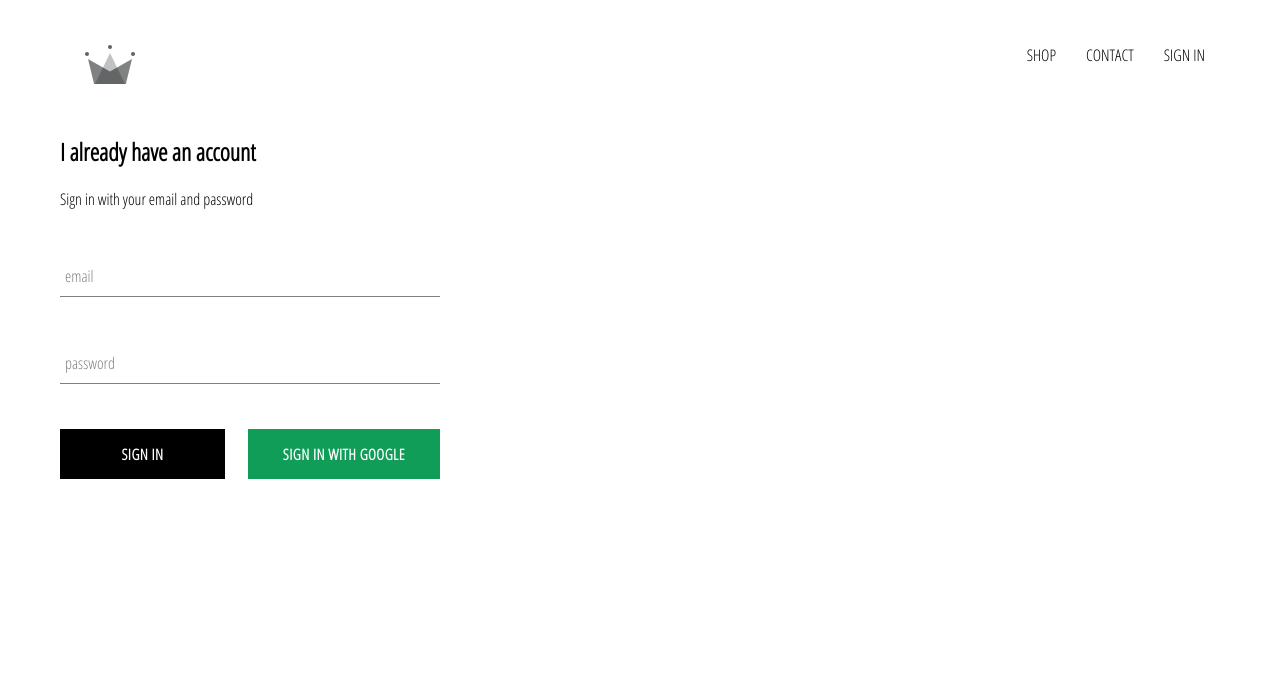
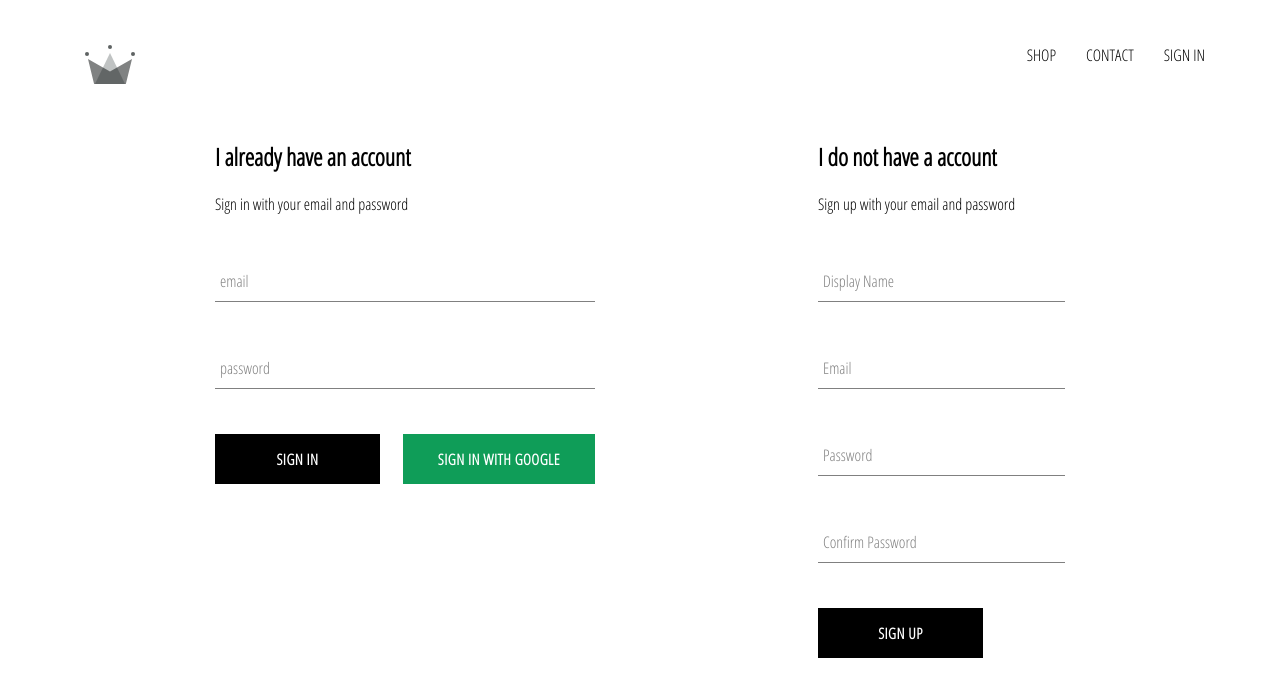
Before and after one commit to vjsravan/jay-clothing, a React (Create React App) app: page /signin in a window 1280 px wide. Shown: the top 696 px of the page. Built offline with nearby package versions, Linux system fonts and the light colour scheme; no server answers; a web font is replaced by a local one.

Commit message:
implemented firebase utils, included ability to store authenticated users into firestore database

```diff
--- a/src/App.js
+++ b/src/App.js
@@ -6,7 +6,7 @@
 import ShopPage from './pages/shop/shop';
 import Header from './components/header/header';
 import SignInAndSignUpPage from './pages/sign-in-and-sign-up/sign-in-and-sign-up';
-import { auth } from './firebase/firebase.utils';
+import { auth, createUserProfileDocument } from './firebase/firebase.utils';
 
 class App extends React.Component {
   constructor() {
@@ -20,9 +20,23 @@
   unsubscribeFromAuth = null;
 
   componentDidMount() {
-    this.unsubscribeFromAuth = auth.onAuthStateChanged(user => {
-      this.setState({ currentUser: user });
-    })
+    this.unsubscribeFromAuth = auth.onAuthStateChanged(async userAuth => {
+      if (userAuth) {
+        const userRef = await createUserProfileDocument(userAuth);
+
+        userRef.onSnapshot(snapshot => {
+          this.setState({
+            id: snapshot.id,
+            ...snapshot.data()
+          });
+
+          console.log(this.state);
+        });
+      }
+      else {
+        this.setState({currentUser: userAuth});
+      }
+    });
   }
 
   componentWillUnmount() {
--- /dev/null
+++ b/src/components/sign-up/sign-up.jsx
@@ -0,0 +1,97 @@
+import React from   'react';
+
+import FormInput from '../form-input/form-input';
+import CustomButton from '../custom-button/custom-button';
+
+import {auth, createUserProfileDocument} from '../../firebase/firebase.utils';
+
+class SignUp  extends React.Component {
+    constructor() {
+        super();
+
+        this.state = {
+            displayName: '',
+            email: '',
+            password: '',
+            confirmPassword: ''
+        }
+    }
+
+    handleSubmit = async event => {
+        event.preventDefault();
+
+        const {displayName, email, password, confirmPassword} = this.state;
+
+        if(password !== confirmPassword) {
+            alert("passwords don't match");
+            return;
+        }
+
+        try {
+            const {user} = await auth.createUserWithEmailAndPassword(email, password);
+
+            await createUserProfileDocument(user, { displayName });
+            this.setState({
+                displayName: '',
+                email: '',
+                password: '',
+                confirmPassword: ''
+            });
+        } catch (error) {
+            console.error(error);
+        }
+    };
+
+    handleChange = event => {
+        const {name, value } = event.target;
+
+        this.setState({[name]: value});
+    };
+
+    render() {
+        const {displayName, email, password, confirmPassword} = this.state;
+        return(
+            <div className = 'sign-up'>
+                <h2 className='title'> I do not have a account</h2>
+                <span>Sign up with your email and password</span>
+                <form className='sign-up-form' onSubmit={this.handleSubmit} >
+                    <FormInput
+                        type='text'
+                        name='displayName'
+                        value={displayName}
+                        onChange={this.handleChange}
+                        label='Display Name'
+                        required
+                    />
+                    <FormInput
+                        type='email'
+                        name='email'
+                        value={email}
+                        onChange={this.handleChange}
+                        label='Email'
+                        required
+                    />
+                    <FormInput
+                        type='password'
+                        name='password'
+                        value={password}
+                        onChange={this.handleChange}
+                        label='Password'
+                        required
+                    />
+                    <FormInput
+                        type='password'
+                        name='confirmPassword'
+                        value={confirmPassword}
+                        onChange={this.handleChange}
+                        label='Confirm Password'
+                        required
+                    />
+                    <CustomButton type='submit'>Sign Up</CustomButton>
+                </form>
+            </div>
+        )
+    }
+}
+
+export default SignUp;
--- /dev/null
+++ b/src/components/sign-up/sign-up.scss
@@ -0,0 +1,9 @@
+.sign-up {
+    display: flex;
+    flex-direction: column;
+    width: 380px;
+
+    .title {
+        margin: 10px 0;
+    }
+}
--- a/src/firebase/firebase.utils.js
+++ b/src/firebase/firebase.utils.js
@@ -13,6 +13,31 @@
     measurementId: "G-K08TW2GHZ7"
   };
 
+  export const createUserProfileDocument = async (userAuth, additionalData) => {
+    if (!userAuth) return;
+
+    const userRef = firestore.doc(`users/${userAuth.uid}`);
+    const snapShot = await userRef.get();
+
+    if(!snapShot.exists) {
+      const {displayName, email } = userAuth;
+      const createdAt = new Date();
+
+      try {
+        await userRef.set({
+          displayName,
+          email,
+          createdAt,
+          ...additionalData
+        })
+      } catch (error) {
+        console.log('error creating user', error.message);
+      }
+    }
+
+    return userRef;
+  };
+
   firebase.initializeApp(config);
 
   export const auth = firebase.auth();
--- a/src/pages/sign-in-and-sign-up/sign-in-and-sign-up.jsx
+++ b/src/pages/sign-in-and-sign-up/sign-in-and-sign-up.jsx
@@ -1,11 +1,15 @@
 import React from 'react';
 
 import SignIn from '../../components/sign-in/sign-in';
+import SignUp from '../../components/sign-up/sign-up';
 
 import './sign-in-and-sign-up.scss';
 
 const SignInAndSignUpPage = () => (
-    <div className='sign-in-and-sign-up'><SignIn /></div>
+    <div className='sign-in-and-sign-up'>
+    <SignIn />
+    <SignUp />
+    </div>
 );
 
 export default SignInAndSignUpPage;
--- a/src/pages/sign-in-and-sign-up/sign-in-and-sign-up.scss
+++ b/src/pages/sign-in-and-sign-up/sign-in-and-sign-up.scss
@@ -0,0 +1,6 @@
+.sign-in-and-sign-up {
+    width: 850px;
+    display: flex;
+    justify-content: space-between;
+    margin: 30px auto;
+}
```
